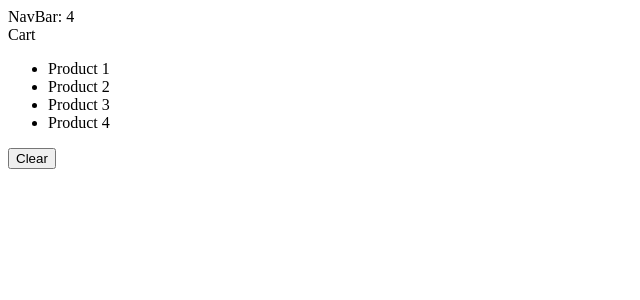
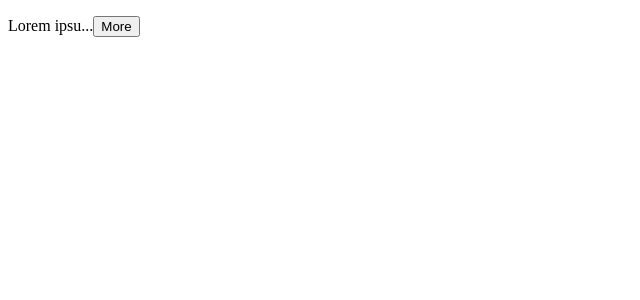
Before and after one commit to DavidShaibu/React-app-boilerplate, a React (Vite) app: page / in a window 1280 px wide. Shown: the top 300 px of the page, without its empty margins (0-640 px from the left). Built offline with nearby package versions, Linux system fonts and the light colour scheme.

Commit message:
expandable text component

```diff
--- a/src/App.tsx
+++ b/src/App.tsx
@@ -1,23 +1,25 @@
 import { useState } from "react";
 import Button from "./components/Button/Button";
-import NavBar from "./components/NavBar/NavBar";
-import CartItem from "./components/CartItem/CartItem";
+import ExpandableText from "./components/ExpandableText/ExpandableText";
 
 
 function App() {
-const [cartItem, setCartItem] = useState(["Product 1", "Product 2", "Product 3", "Product 4"]);
+  const [cartItem, setCartItem] = useState(["Product 1", "Product 2", "Product 3", "Product 4"]);
 
-const handleClick = () => {
+  const handleClick = () => {
   setCartItem([]);
-};
+  };
+
+  return (
+    <>
+    <ExpandableText maxChars={10}>
+      Lorem ipsum dolor sit amet consectetur, adipisicing elit. Cumque reiciendis voluptatibus laborum saepe nulla, perferendis quibusdam porro eos nostrum vitae odio eius vel ipsa amet dolorem quis animi, et temporibus sequi. Cupiditate assumenda nesciunt maxime amet ipsam quam aspernatur sunt excepturi, accusamus nam at numquam aliquid asperiores recusandae vitae odit repellat quos quod saepe! Iure porro officiis possimus? Ab asperiores, soluta rerum laboriosam dignissimos minima? Deserunt dolorum tenetur repudiandae aspernatur magnam earum vel consectetur odio officia. Magni voluptatum totam et neque dignissimos repellendus maiores, fugit error laudantium quasi amet eligendi in sunt earum praesentium deserunt ipsa ratione voluptate ex autem.
+    </ExpandableText>
+    </>
+    );
 
 
-  return (
-    <div>
-      <NavBar cartItem={cartItem.length}/>
-      <CartItem cartItem={cartItem} onClear={handleClick}/>
-    </div>
-    );
+
 }
 
 export default App;
--- /dev/null
+++ b/src/components/ExpandableText/ExpandableText.tsx
@@ -0,0 +1,18 @@
+import { useState } from "react";
+
+interface Props {
+    children: string;
+    maxChars?: number;
+}
+
+const ExpandableText = ({children, maxChars = 100}: Props) => {
+  const [isExpanded, setExpanded] = useState(false);
+
+  if (children.length <= maxChars) return <p>{children}</p>
+
+  const text = isExpanded ? children : children.substring(0, maxChars);
+
+  return <p>{text}...<button onClick={() => setExpanded(!isExpanded)}>{isExpanded ? "Less" : "More"}</button></p>
+}
+
+export default ExpandableText
```
